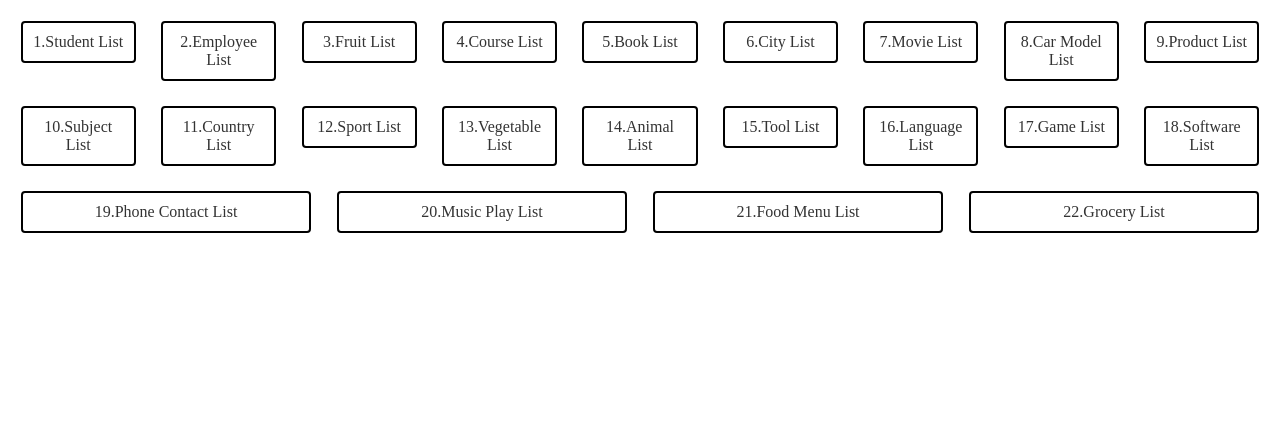
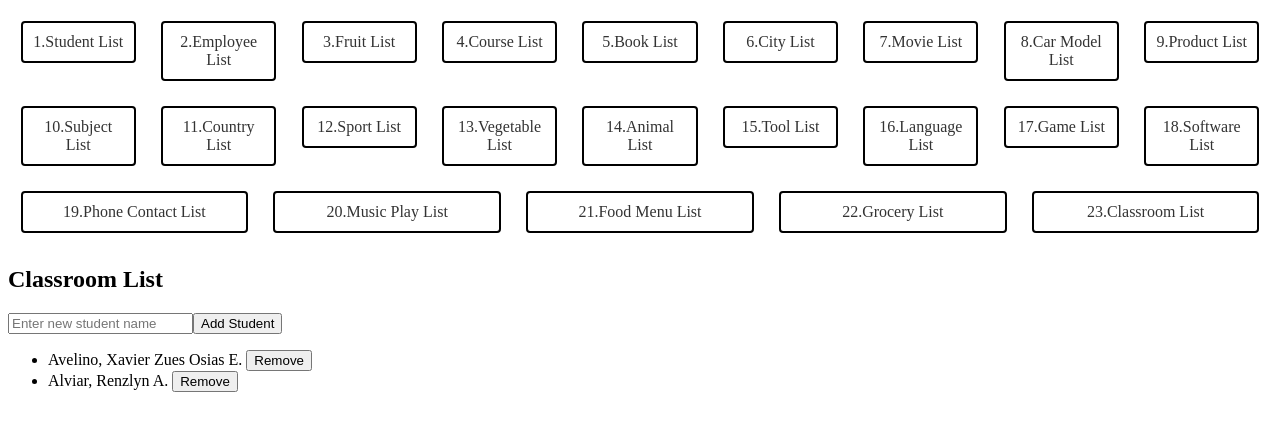
Before and after one commit to Xavierbaliw/Activity15-Angular-with-TypeScript-and-Data-Structures, an Angular app: page /classroomlist in a window 1280 px wide. Before the commit this address led to /. Shown: the top 430 px of the page. Built offline with nearby package versions, Linux system fonts and the light colour scheme.

Commit message:
23TH COMMIT classroomlist

```diff
--- a/src/app/app.component.html
+++ b/src/app/app.component.html
@@ -22,6 +22,7 @@
     <li><a routerLink="musicplaylist">20.Music Play List</a></li>
     <li><a routerLink="foodmenulist">21.Food Menu List</a></li>
     <li><a routerLink="grocerylist">22.Grocery List</a></li>
+    <li><a routerLink="classroomlist">23.Classroom List</a></li>
 
   </ul>
 </nav>
--- a/src/app/app.module.ts
+++ b/src/app/app.module.ts
@@ -27,6 +27,7 @@ import {PhoneContactListComponent} from "./component/phone-contact-list/phone-co
 import {MusicplayListComponent} from "./component/musicplay-list/musicplay-list.component";
 import {FoodmenuListComponent} from "./component/foodmenu-list/foodmenu-list.component";
 import {GroceryListComponent} from "./component/grocery-list/grocery-list.component";
+import {ClassroomListComponent} from "./component/classroom-list/classroom-list.component";
 
 
 const routes: Routes = [
@@ -51,7 +52,9 @@ const routes: Routes = [
   {path: 'phonecontactlist', component: PhoneContactListComponent},
   {path: 'musicplaylist', component: MusicplayListComponent},
   {path: 'foodmenulist', component: FoodmenuListComponent},
-  {path: 'grocerylist', component: GroceryListComponent}
+  {path: 'grocerylist', component: GroceryListComponent},
+  {path: 'classroomlist', component: ClassroomListComponent},
+
 
 
   ]
@@ -89,6 +92,7 @@ const routes: Routes = [
     MusicplayListComponent,
     FoodmenuListComponent,
     GroceryListComponent,
+    ClassroomListComponent,
     ],
   providers: [
 
--- /dev/null
+++ b/src/app/component/classroom-list/classroom-list.component.html
@@ -0,0 +1,13 @@
+<div class="classroom">
+  <h2>Classroom List</h2>
+
+  <input type="text" [(ngModel)]="newStudent" placeholder="Enter new student name">
+  <button (click)="addStudent()">Add Student</button>
+
+  <ul>
+    <li *ngFor="let student of students; let i = index">
+      {{ student }}
+      <button (click)="removeStudent(i)">Remove</button>
+    </li>
+  </ul>
+</div>
--- /dev/null
+++ b/src/app/component/classroom-list/classroom-list.component.ts
@@ -0,0 +1,26 @@
+import { Component } from '@angular/core';
+
+@Component({
+  selector: 'app-classroom-list',
+  templateUrl: './classroom-list.component.html',
+  styleUrl: './classroom-list.component.css'
+})
+export class ClassroomListComponent {
+  students: string[] = [
+    'Avelino, Xavier Zues Osias E.',
+    'Alviar, Renzlyn A.',
+  ];
+
+  newStudent: string = '';
+
+  addStudent() {
+    if (this.newStudent.trim()) {
+      this.students.push(this.newStudent.trim());
+      this.newStudent = '';
+
+    }
+  }
+  removeStudent(index: number) {
+    this.students.splice(index, 1);
+  }
+}
```
Also changed, not shown: src/app/component/classroom-list/classroom-list.component.css (added), 1 other file (tests, documents, lock files or other folders).
